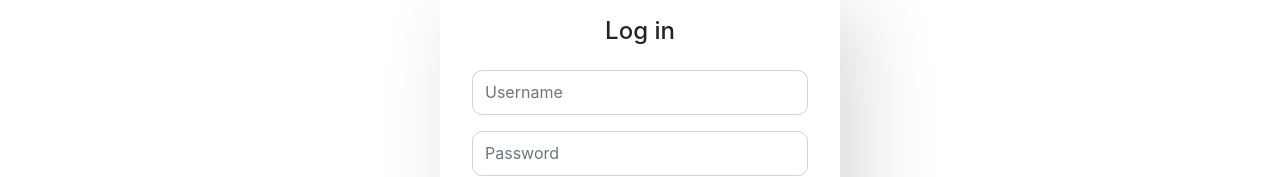
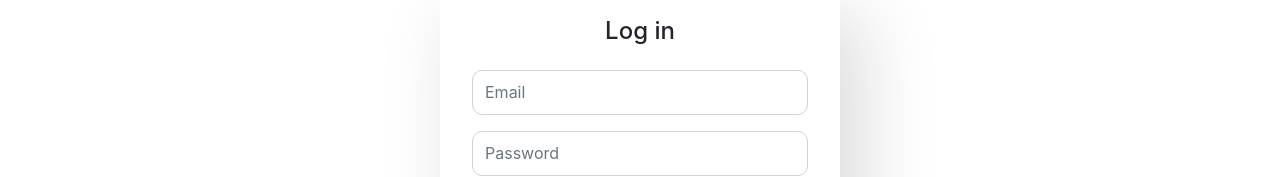
Before and after one commit to saharmoradik/Authentication-vue, a Vue app: page /login in a window 1280 px wide. Shown: the part 175-352 px from the top of the page. Built offline with nearby package versions, Linux system fonts and the light colour scheme.

Commit message:
axios for login and signup - without token

```diff
--- a/db.json
+++ b/db.json
@@ -1,228 +1,238 @@
 {
   "results": [
     {
-      "gender": "female",
-      "name": {
-        "title": "Mrs",
-        "first": "Sahar",
-        "last": "Moradi"
-      },
-      "location": {
-        "street": {
-          "number": 129,
-          "name": "Hoeksekade"
-        },
-        "city": "Zuidplas",
-        "state": "Zeeland",
-        "country": "Netherlands",
-        "postcode": "3844 LB",
-        "coordinates": {
-          "latitude": "-71.1451",
-          "longitude": "-32.4753"
-        },
-        "timezone": {
-          "offset": "-7:00",
-          "description": "Mountain Time (US & Canada)"
-        }
-      },
-      "email": "rayvano.brandwijk@example.com",
-      "login": {
-        "uuid": "719d32bb-1325-4c8d-a651-12eac708d21f",
-        "username": "admin",
-        "password": "123",
-        "salt": "I3TShALA",
-        "md5": "49d0a2cb4dba432e7665937bc6b2e54b",
-        "sha1": "3f2bd83103438baa3dd06178ea7b59fda7a1f44e",
-        "sha256": "3b398dd688eaa7f14a337bf500a5735deafe5f72616cd9d96744bad70589211b"
-      },
-      "dob": {
-        "date": "1971-05-10T04:10:20.894Z",
-        "age": 51
-      },
-      "registered": {
-        "date": "2015-03-28T11:09:51.862Z",
-        "age": 7
-      },
-      "phone": "(0114) 839823",
-      "cell": "(06) 53254271",
-      "id": {
-        "name": "BSN",
-        "value": "60778231"
-      },
-      "picture": {
-        "large": "https://randomuser.me/api/portraits/men/78.jpg",
-        "medium": "https://randomuser.me/api/portraits/med/men/78.jpg",
-        "thumbnail": "https://randomuser.me/api/portraits/thumb/men/78.jpg"
-      },
-      "nat": "NL"
+      "firstName": "Sahar",
+      "lastName": "Moradikoochi",
+      "email": "saharmoradik@gmail.com",
+      "userName": "s",
+      "password": "s",
+      "passwordConfirm": "s",
+      "id": "eW7JnGX"
     },
     {
-      "gender": "male",
-      "name": {
-        "title": "Mr",
-        "first": "Ángel",
-        "last": "Duran"
-      },
-      "location": {
-        "street": {
-          "number": 6819,
-          "name": "Calle de La Luna"
-        },
-        "city": "Santa Cruz de Tenerife",
-        "state": "Islas Baleares",
-        "country": "Spain",
-        "postcode": 44397,
-        "coordinates": {
-          "latitude": "35.9122",
-          "longitude": "-176.8118"
-        },
-        "timezone": {
-          "offset": "-7:00",
-          "description": "Mountain Time (US & Canada)"
-        }
-      },
-      "email": "angel.duran@example.com",
-      "login": {
-        "uuid": "d2734db4-2b2f-4bb4-b8e5-1e57d043e48e",
-        "username": "brownbutterfly157",
-        "password": "grande",
-        "salt": "fN54MkA5",
-        "md5": "7aee58fcfccf4cadd39f1ed1c589ecf1",
-        "sha1": "1ae6c1649fa57967ccf557fe0491e477029ee38e",
-        "sha256": "147e67435d5e63a39c6bc174fa89a9b801db68be7d47a566013c8f7292cbe08e"
-      },
-      "dob": {
-        "date": "1952-04-05T06:36:50.405Z",
-        "age": 70
-      },
-      "registered": {
-        "date": "2007-09-16T21:14:16.929Z",
-        "age": 15
-      },
-      "phone": "923-404-013",
-      "cell": "659-215-331",
-      "id": {
-        "name": "DNI",
-        "value": "57880222-F"
-      },
-      "picture": {
-        "large": "https://randomuser.me/api/portraits/men/80.jpg",
-        "medium": "https://randomuser.me/api/portraits/med/men/80.jpg",
-        "thumbnail": "https://randomuser.me/api/portraits/thumb/men/80.jpg"
-      },
-      "nat": "ES"
+      "firstName": "test",
+      "lastName": "test",
+      "email": "test@test.com",
+      "userName": "test",
+      "password": "test",
+      "passwordConfirm": "test",
+      "id": "5tQhdkg"
     },
     {
-      "gender": "male",
-      "name": {
-        "title": "Mr",
-        "first": "Ievgen",
-        "last": "Saienko"
-      },
-      "location": {
-        "street": {
-          "number": 1455,
-          "name": "Provulok Volonteriv"
-        },
-        "city": "Zdolbuniv",
-        "state": "Hmelnicka",
-        "country": "Ukraine",
-        "postcode": 99395,
-        "coordinates": {
-          "latitude": "-58.2689",
-          "longitude": "20.8293"
-        },
-        "timezone": {
-          "offset": "-8:00",
-          "description": "Pacific Time (US & Canada)"
-        }
-      },
-      "email": "ievgen.saienko@example.com",
-      "login": {
-        "uuid": "d7cbaab4-a78f-4763-ac50-6c5a5f000654",
-        "username": "whitegorilla506",
-        "password": "lback",
-        "salt": "p4bYbrW9",
-        "md5": "edd1a85fd6bc232c59c59370a008dbdb",
-        "sha1": "009671d549158aafb5e1eeb0ae4dd81e10050814",
-        "sha256": "7e6f7b43ef8d9b53f24f40e042268c7319407a4956a892b8d24a6a7a5caf374e"
-      },
-      "dob": {
-        "date": "1966-03-28T00:09:00.552Z",
-        "age": 56
-      },
-      "registered": {
-        "date": "2003-12-07T08:58:05.330Z",
-        "age": 18
-      },
-      "phone": "(097) C19-8708",
-      "cell": "(066) B79-9438",
-      "id": {
-        "name": "",
-        "value": null
-      },
-      "picture": {
-        "large": "https://randomuser.me/api/portraits/men/57.jpg",
-        "medium": "https://randomuser.me/api/portraits/med/men/57.jpg",
-        "thumbnail": "https://randomuser.me/api/portraits/thumb/men/57.jpg"
-      },
-      "nat": "UA"
+      "firstName": "Sahar",
+      "lastName": "Moradikoochi",
+      "email": "saharmoradik@gmail.com",
+      "userName": "s",
+      "password": "s",
+      "passwordConfirm": "s",
+      "id": "iGNUqpa"
     },
     {
-      "gender": "male",
-      "name": {
-        "title": "Mr",
-        "first": "Blagoje",
-        "last": "Rajković"
+      "firstName": "Sahar",
+      "lastName": "Moradikoochi",
+      "email": "saharmoradik@gmail.com",
+      "userName": "s",
+      "password": "s",
+      "passwordConfirm": "s",
+      "id": "3gn9p3o"
     },
-      "location": {
-        "street": {
-          "number": 4928,
-          "name": "Germana Anđelića"
+    {
+      "id": "jZDWu-k"
     },
-        "city": "Zaječar",
-        "state": "Braničevo",
-        "country": "Serbia",
-        "postcode": 51606,
-        "coordinates": {
-          "latitude": "21.5300",
-          "longitude": "67.0172"
+    {
+      "id": "c7WSeYB"
     },
-        "timezone": {
-          "offset": "-8:00",
-          "description": "Pacific Time (US & Canada)"
-        }
+    {
+      "firstName": "Sahar",
+      "lastName": "Moradikoochi",
+      "email": "saharmdoradik@gmail.com",
+      "userName": "d",
+      "password": "d",
+      "passwordConfirm": "d",
+      "id": "ajRMsZX"
     },
-      "email": "blagoje.rajkovic@example.com",
-      "login": {
-        "uuid": "6b130bfd-78db-4b16-96bd-017ace19dbe7",
-        "username": "blackostrich427",
-        "password": "qian",
-        "salt": "TjCPstS1",
-        "md5": "fa2496f668cc6a5cfffc9d3472ad4e2b",
-        "sha1": "e8be5a9a45925a9f75439154f536b249bd0cbed2",
-        "sha256": "2f1691b8908b0071bb1c2df8c204cffcef506cc395aee00f111bcd40dbfe5ec8"
+    {
+      "firstName": "Sahar",
+      "lastName": "Moradikoochi",
+      "email": "saharmdogradik@gmail.com",
+      "userName": "dr",
+      "password": "d",
+      "passwordConfirm": "d",
+      "id": "0zq5ZWi"
     },
-      "dob": {
-        "date": "1949-01-06T21:58:13.330Z",
-        "age": 73
+    {
+      "firstName": "te",
+      "lastName": "te",
+      "email": "te@te.com",
+      "userName": "te",
+      "password": "te",
+      "passwordConfirm": "te",
+      "id": "mKk6f8_"
     },
-      "registered": {
-        "date": "2015-03-15T11:16:56.552Z",
-        "age": 7
+    {
+      "firstName": "tee",
+      "lastName": "tee",
+      "email": "te@teee.com",
+      "userName": "teee",
+      "password": "e",
+      "passwordConfirm": "e",
+      "id": "QyU4MR7"
     },
-      "phone": "016-9517-965",
-      "cell": "062-2674-642",
-      "id": {
-        "name": "SID",
-        "value": "706513472"
+    {
+      "firstName": "Sahar",
+      "lastName": "Moradikoochi",
+      "email": "saharmoradik@gmail.com",
+      "userName": "d",
+      "password": "d",
+      "passwordConfirm": "d",
+      "id": "FCyZKVn"
     },
-      "picture": {
-        "large": "https://randomuser.me/api/portraits/men/0.jpg",
-        "medium": "https://randomuser.me/api/portraits/med/men/0.jpg",
-        "thumbnail": "https://randomuser.me/api/portraits/thumb/men/0.jpg"
+    {
+      "firstName": "Sahar",
+      "lastName": "Moradikoochi",
+      "email": "saharmoradik@gmail.com",
+      "userName": "d",
+      "password": "d",
+      "passwordConfirm": "d",
+      "id": "5wQ40mD"
     },
-      "nat": "RS"
+    {
+      "firstName": "Sahar",
+      "lastName": "Moradikoochi",
+      "email": "saharmoradik@gmail.com",
+      "userName": "d",
+      "password": "d",
+      "passwordConfirm": "d",
+      "id": "bzFhb_X"
+    },
+    {
+      "firstName": "farid",
+      "lastName": "farid",
+      "email": "farid@farid.com",
+      "userName": "farid",
+      "password": "d",
+      "passwordConfirm": "d",
+      "id": "RLpKIBD"
+    },
+    {
+      "firstName": "farid",
+      "lastName": "farid",
+      "email": "faridd@farid.com",
+      "userName": "farid",
+      "password": "d",
+      "passwordConfirm": "d",
+      "id": "cYH-Ef4"
+    },
+    {
+      "firstName": "Sahar",
+      "lastName": "Moradikoochi",
+      "email": "saharmoradik@gmail.com",
+      "userName": "sds",
+      "password": "s",
+      "passwordConfirm": "s",
+      "id": "5mTOcoD"
+    },
+    {
+      "firstName": "d",
+      "lastName": "d",
+      "email": "d@f.c",
+      "userName": "d",
+      "password": "d",
+      "passwordConfirm": "d",
+      "id": "1BAm7Y3"
+    },
+    {
+      "firstName": "Sahar",
+      "lastName": "Moradikoochi",
+      "email": "saharmoradik@gmail.com",
+      "userName": "w",
+      "password": "w",
+      "passwordConfirm": "w",
+      "id": "eZyB3y9"
+    },
+    {
+      "firstName": "Sahar",
+      "lastName": "Moradikoochi",
+      "email": "saharmoradik@gmail.com",
+      "userName": "d",
+      "password": "d",
+      "passwordConfirm": "d",
+      "id": "RFhJ8Kd"
+    },
+    {
+      "firstName": "w",
+      "lastName": "w",
+      "email": "w@s.cpo",
+      "userName": "fa",
+      "password": "fs",
+      "passwordConfirm": "fs",
+      "id": "k1W-6No"
+    },
+    {
+      "firstName": "Sahar",
+      "lastName": "Moradikoochi",
+      "email": "saharmoradik@gmail.com",
+      "userName": "f",
+      "password": "f",
+      "passwordConfirm": "s",
+      "id": "_IUoK4S"
+    },
+    {
+      "firstName": "Sahar",
+      "lastName": "Moradikoochi",
+      "email": "saharmoradik@gmail.com",
+      "userName": "d",
+      "password": "d",
+      "passwordConfirm": "d",
+      "id": "F-gFoCm"
+    },
+    {
+      "firstName": "navid",
+      "lastName": "navid",
+      "email": "navid@gmail.com",
+      "userName": "nvid",
+      "password": "a",
+      "passwordConfirm": "a",
+      "id": "NSbDvX3"
+    },
+    {
+      "email": "sa@sa.com",
+      "password": "far",
+      "id": "X-YqhYN"
+    },
+    {
+      "email": "saharmoradik@gmail.com",
+      "password": "d",
+      "id": "QZcQEXN"
+    },
+    {
+      "email": "saharmoradi@gmail.com",
+      "password": "d",
+      "id": "NnYU4ZV"
+    },
+    {
+      "email": "wjyfhbdb@fdwdds.com",
+      "password": "d",
+      "id": "TT9H4lK"
+    },
+    {
+      "email": "s@s.com",
+      "password": "d",
+      "id": "UQdfC20"
+    },
+    {
+      "firstName": "admin",
+      "lastName": "admin",
+      "email": "admin@admin.com",
+      "userName": "admin",
+      "password": "admin",
+      "passwordConfirm": "admin",
+      "id": "42EyNr6"
+    },
+    {
+      "email": "admin",
+      "password": "admin",
+      "id": "y7jikGz"
     }
   ]
 }
--- a/package.json
+++ b/package.json
@@ -8,7 +8,7 @@
     "lint": "vue-cli-service lint"
   },
   "dependencies": {
-    "axios": "^0.27.2",
+    "axios": "^1.1.2",
     "core-js": "^3.8.3",
     "json-server": "^0.17.0",
     "vue": "^3.2.13",
@@ -21,7 +21,8 @@
     "@vue/cli-plugin-eslint": "~5.0.0",
     "@vue/cli-service": "~5.0.0",
     "eslint": "^7.32.0",
-    "eslint-plugin-vue": "^8.0.3"
+    "eslint-plugin-vue": "^8.0.3",
+    "vue-cli-plugin-apollo": "~0.22.2"
   },
   "eslintConfig": {
     "root": true,
--- a/src/axios.js
+++ b/src/axios.js
@@ -1,3 +1,3 @@
-//import axios from "axios";
+import axios from "axios";
 
-//axios.defaults.baseURL = "http://localhost:8000/";
+axios.defaults.baseURL = `http://localhost:3000/`;
--- a/src/components/LoginForm.vue
+++ b/src/components/LoginForm.vue
@@ -7,11 +7,7 @@
         <h4>Log in</h4>
 
         <div class="mt-3 px-3">
-          <input
-            class="form-control"
-            v-model="username"
-            placeholder="Username"
-          />
+          <input class="form-control" v-model="email" placeholder="Email" />
         </div>
 
         <div class="mt-3 px-3">
@@ -41,24 +37,35 @@
 </template>
 
 <script>
+import axios from "axios";
+
 export default {
   name: "LoginForm",
   data() {
     return {
-      username: this.username,
-      password: this.password,
+      email: "",
+      password: "",
     };
   },
   methods: {
     async handlerSubmit() {
-      fetch(
-        `http://localhost:3000/results?login.username=${this.username}&login.password=${this.password}`
+      const response = await axios.post(`results`, {
+        email: this.email,
+        password: this.password,
+      });
+
+      localStorage.setItem("id", response.data.id);
+
+      /*fetch(
+        `http://localhost:3000/results?username=${this.username}&password=${this.password}`
       )
         .then((res) => res.json())
         .then(function (data) {
           console.log(data);
+
+          localStorage.setItem("id", data.id);
         })
-        .catch((err) => console.log(err));
+        .catch((err) => console.log(err));*/
     },
   },
 };
--- a/src/router.js
+++ b/src/router.js
@@ -3,6 +3,7 @@ import HomePage from "./components/HomePage";
 import LoginForm from "./components/LoginForm";
 import RegistrationForm from "./components/RegistrationForm";
 import ForgotPassword from "./components/ForgotPassword";
+import "./axios";
 
 const routes = [
   {
```
Also changed, not shown: src/components/RegistrationForm.vue (+12 -5 lines), 1 other file (tests, documents, lock files or other folders). Lines whose indentation alone changed are shown as unchanged.
